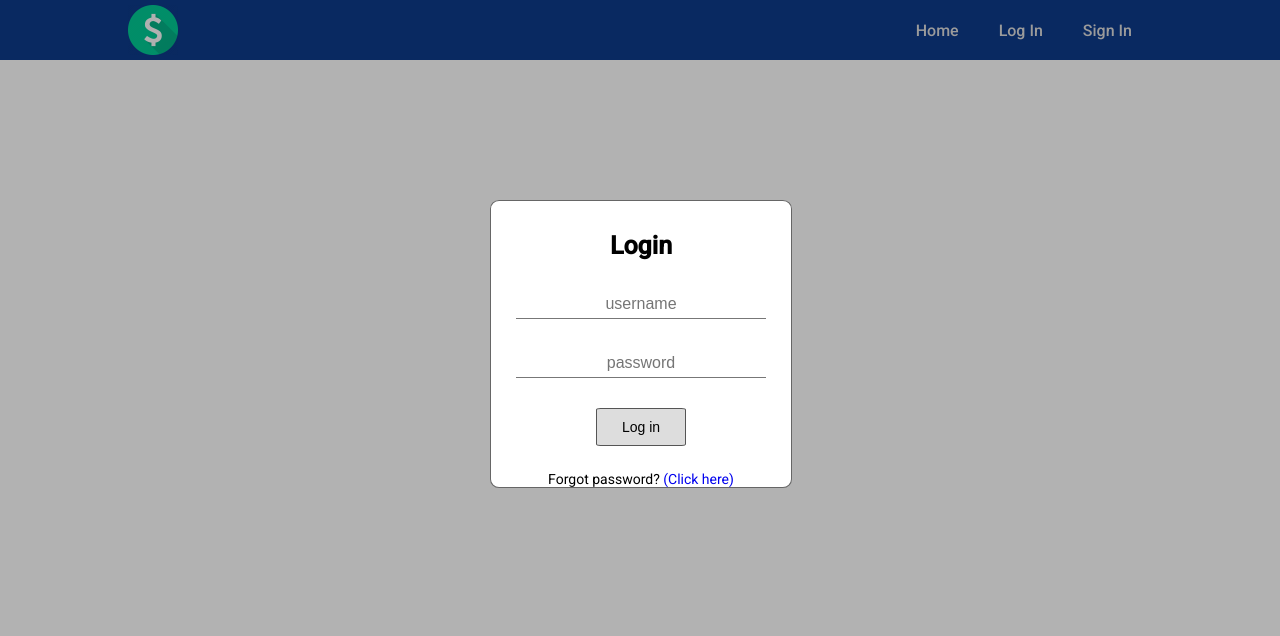
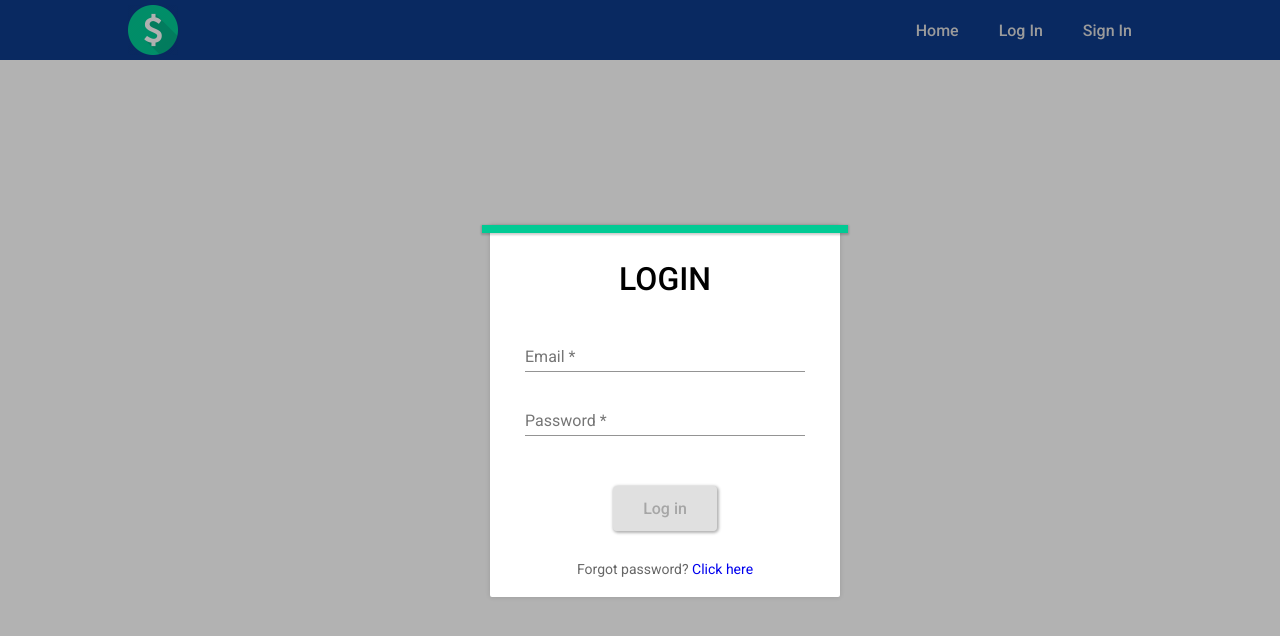
Before and after one commit to achlewicki/Saver, an Angular app: page / in a window 1280 px wide. Both pictures are taken after a click on the link "Log In". Shown: the top 636 px of the page. Built offline with nearby package versions, Linux system fonts and the light colour scheme.

Commit message:
#0035 - Okno logowania (wersja 2 + Angular Material)

```diff
--- a/src/app/landing-page/login/login-model/login-model.ts
+++ /dev/null
@@ -1,4 +0,0 @@
-export class LoginModel {
-    public login: string;
-    public password: string;
-}
--- a/src/app/landing-page/login/login-window/login-window.component.html
+++ b/src/app/landing-page/login/login-window/login-window.component.html
@@ -1,35 +1,19 @@
-<div id = "background" >
-    <div id = "container">
-        <h1>Login</h1>
-        <form #loginForm = "ngForm">
-
-            <input
-                id = "login"
-                type="text"
-                placeholder="username"
-                required
-                [(ngModel)] = "loginModel.login"
-                name = "login"
-                #loginInput = "ngModel"
-                [class.input-error] = "(!loginInput.touched && errorOccurred) || (loginInput.invalid && loginInput.touched)"
-            />
-
-            <input
-                id = "password"
-                type="password"
-                placeholder="password"
-                required
-                [(ngModel)] = "loginModel.password"
-                name = "password"
-                #passwordInput = "ngModel"
-                [class.input-error] = "(!passwordInput.touched && errorOccurred) || (passwordInput.invalid && passwordInput.touched)"
-            />
-
-            <button (click) = "loginSubmit()" type = "submit">Log in</button>
+<div>
+    <div class="background"></div>
+    <div class="login-form">
+        <h1>LOGIN</h1>
+        <form [formGroup]="loginForm" (ngSubmit)="onSubmit()">
+            <mat-form-field>
+                <input matInput formControlName="email" placeholder="Email" class="login-input">
+            </mat-form-field>
+            <mat-form-field>
+                <input matInput [type]="'password'" formControlName="password" placeholder="Password"
+                    class="password-input">
+            </mat-form-field>
+            <button type="submit" mat-flat-button [disabled]="!this.loginForm.valid">Log in</button>
+            <div class="info">
+                <p> Forgot password?<a href="#">  Click here</a></p>
+            </div>
         </form>
-        <div id = "errorbar" *ngIf="errorOccurred" >
-            <p [innerHTML] = "errorMessage"></p>
-        </div>
-        <p>Forgot password? <a href="#">(Click here)</a></p>
     </div>
 </div>
--- a/src/app/landing-page/login/login-window/login-window.component.scss
+++ b/src/app/landing-page/login/login-window/login-window.component.scss
@@ -1,121 +1,96 @@
+$width: 350px;
+$height: 300px;
+
+$primary-color: #0d3a8b;
+$secondary-color: #01ca94;
+
 * {
-    z-index: 100;
+    z-index: 1001;
 }
 
-#background {
+.background {
     position: fixed;
     top: 0;
     left: 0;
     width: 100%;
     height: 100%;
-    background-color: rgba(0, 0, 0, 0.30);
+    background-color: #000;
+    opacity: .3;
 }
 
-#container {
+.login-form::before {
+    content: "";
+    display: block;
+    position: absolute;
+    width: $width + 16px;
+    height: 8px;
+    top: 0;
+    left: -8px;
+    background-color: #01ca94;
+    box-shadow: 0px 1px 2px 1px rgba(0, 0, 0, 0.2);
+}
 
-    $width: 300px;
-    $height: 300px;
+.login-form {
 
-    font-family: 'Roboto';
+    width: $width;
 
-    //z-index: 101;
+    margin-top: -($width/2);
+    margin-left: -($height/2);
+
+    box-shadow: 0px 0px 5px 1px rgba(0, 0, 0, 0.1);
+    border-radius: 2px;
+    background-color: #ffffff;
     position: fixed;
     top: 50%;
     left: 50%;
-    margin-top: -($width/2) - 50px;
-    margin-left: -($height/2);
-    width: $width;
-    //height: $height;
-    border: 1px solid #666;
-    border-radius: 3%;
-    background-color: white;
+    display: flex;
+    flex-direction: column;
 
     h1 {
-        margin-top: 30px;
-        display: block;
-        position: relative;
-
-        text-align: center;
-        font-weight: bold;
-        font-size: 25px;
-        //top: 20px;
-        //background-color: #FFF;
-    }
-
-    input {
-        display: block;
-        width: 80%;
-        font-size: medium;
-        padding: 5px;
-        outline: none;
-        border: none;
-        border-bottom: 1px solid #777;
-        margin: 30px auto;
+        font-weight: 500;
+        margin-top: 35px;
         text-align: center;
     }
 
-
-    .ng-valid:not(form) {
-        border-bottom: 2px solid #283 !important;
+    form {
+        width: 80%;
+        margin: 30px auto 0 auto;
     }
 
-    // .ng-invalid:not(form) {
-    //     &.ng-touched {
-    //         border-bottom: 2px solid #823 !important;
-    //     }
-    // }
-
-    .input-error {
-        border-bottom: 2px solid #823;
+    * {
+        display: block;
     }
 
     button {
-        display: block;
-        margin: 20px auto;
-        background-color: #DDD;
-        border: 1px solid #555;
-        border-radius: 5%;
-
-        font-size: 14px;
-        padding: 10px 25px;
+        box-shadow: 1px 1px 3px 1px rgba(0, 0, 0, 0.3);
+        font-size: medium;
+        padding: 0 30px;
+        margin: 30px auto;
+        height: 45px;
+        transition: background-color .3s;
     }
 
-    #errorbar {
-        display: flex;
-        //background-color: #ff9c9c;
-        border: 3px solid white;
-        //width: 100%;
-        height: 25px;
-        align-items: center;
+    button:hover:enabled {
+        background-color: rgba(79, 100, 188, 1);
+        color: white;
+        transition: background-color .4s;
+        transition: color .4s;
+    }
 
-        p::before {
-            content: "⚠";
-            display: block;
-            float: left;
-            margin: 0 7px 0 0;
-            font-size: 25px;
+    .info {
+        color: rgba(0, 0, 0, 0.6);
+        font-size: 14px;
+
+        a {
+            display: inline;
+            text-decoration: none;
         }
+
         p {
-            //display: table-cell;
-            //vertical-align: middle;
-
-            line-height: 1em;
-            color: #e81414;
-            font-weight: bold;
-            font-family: Arial;
-            margin: auto;
-            font-size: 13px;
-
+            margin: 20px auto;
+            text-align: center;
         }
     }
 
-    p {
-        margin-top: 25px;
-        font-size: 14px;
-        text-align: center;
 
-        a {
-            text-decoration: none;
-        }
-    }
 }
--- a/src/app/landing-page/login/login-window/login-window.component.ts
+++ b/src/app/landing-page/login/login-window/login-window.component.ts
@@ -1,6 +1,7 @@
 import { LoginService } from './../../services/login-service/login.service';
-import { LoginModel } from './../login-model/login-model';
 import { Component, OnInit } from '@angular/core';
+import { FormGroup, FormControl, Validators, FormBuilder } from '@angular/forms';
+
 
 @Component({
   selector: 'svr-login-window',
@@ -8,43 +9,21 @@ import { Component, OnInit } from '@angular/core';
   styleUrls: ['./login-window.component.scss']
 })
 export class LoginWindowComponent implements OnInit {
-
-  protected loginModel: LoginModel = new LoginModel();
-  protected errorOccurred: boolean;
-  protected errorMessage: string;
+  protected loginForm: FormGroup;
 
   constructor(
-    private loginService: LoginService
+    private readonly fb: FormBuilder
   ) {
-    this.errorOccurred = false;
+    this.loginForm = this.fb.group({
+      email: ['', [Validators.required, Validators.email]],
+      password: ['', [Validators.required]]
+    });
    }
 
   ngOnInit() {
   }
 
-  public loginSubmit() {
-    if (this.loginModel.login && this.loginModel.password) {
-      this.loginService.verifyUser(this.loginModel).subscribe(
-        (e) => {
-          console.log(`e:${e}`);
-          if (e) {
-            console.log(`Login: ${e.login} Haslo: ${e.password}`);
-            // this.loginModel = new LoginModel();
-            this.errorOccurred = false;
-            alert('Logowanie poprawne');
-          } else {
-            this.errorOccurred = true;
-            this.errorMessage = 'Błędny login lub hasło!';
-          }
-        },
-        (err) => {
-          this.errorOccurred = true;
-          this.errorMessage = `Wystąpił błąd: ${err}`;
-        }
-      );
-    } else {
-      this.errorOccurred = true;
-      this.errorMessage = 'Wpisz login i hasło!';
-    }
+  protected onSubmit(): void {
+    console.log(this.loginForm.value);
   }
 }
--- a/src/app/landing-page/services/login-service/login.service.ts
+++ b/src/app/landing-page/services/login-service/login.service.ts
@@ -1,4 +1,3 @@
-import { LoginModel } from './../../login/login-model/login-model';
 import { Injectable } from '@angular/core';
 import { Observable, of } from 'rxjs';
 
@@ -6,7 +5,7 @@ import { Observable, of } from 'rxjs';
   providedIn: 'root'
 })
 export class LoginService {
-
+  /*
   private users: LoginModel[] = [
     {
       login: 'test',
@@ -23,4 +22,5 @@ export class LoginService {
   public verifyUser(user: LoginModel): Observable<LoginModel> {
     return of(this.users.find((e) => JSON.stringify(e) === JSON.stringify(user)));
   }
+  */
 }
--- a/src/app/shared/styles/palette.scss
+++ b/src/app/shared/styles/palette.scss
@@ -1,5 +1,5 @@
 // Primary brand blue: #0d3a8b
-$savaer-primarycolor: #0d3a8b;
+$saver-primarycolor: #0d3a8b;
 
 $saver-primarypalette: (
     50 : #e2e7f1,
```
Also changed, not shown: src/app/landing-page/login/login.module.ts (+8 -1 lines), 1 other file (tests, documents, lock files or other folders).
